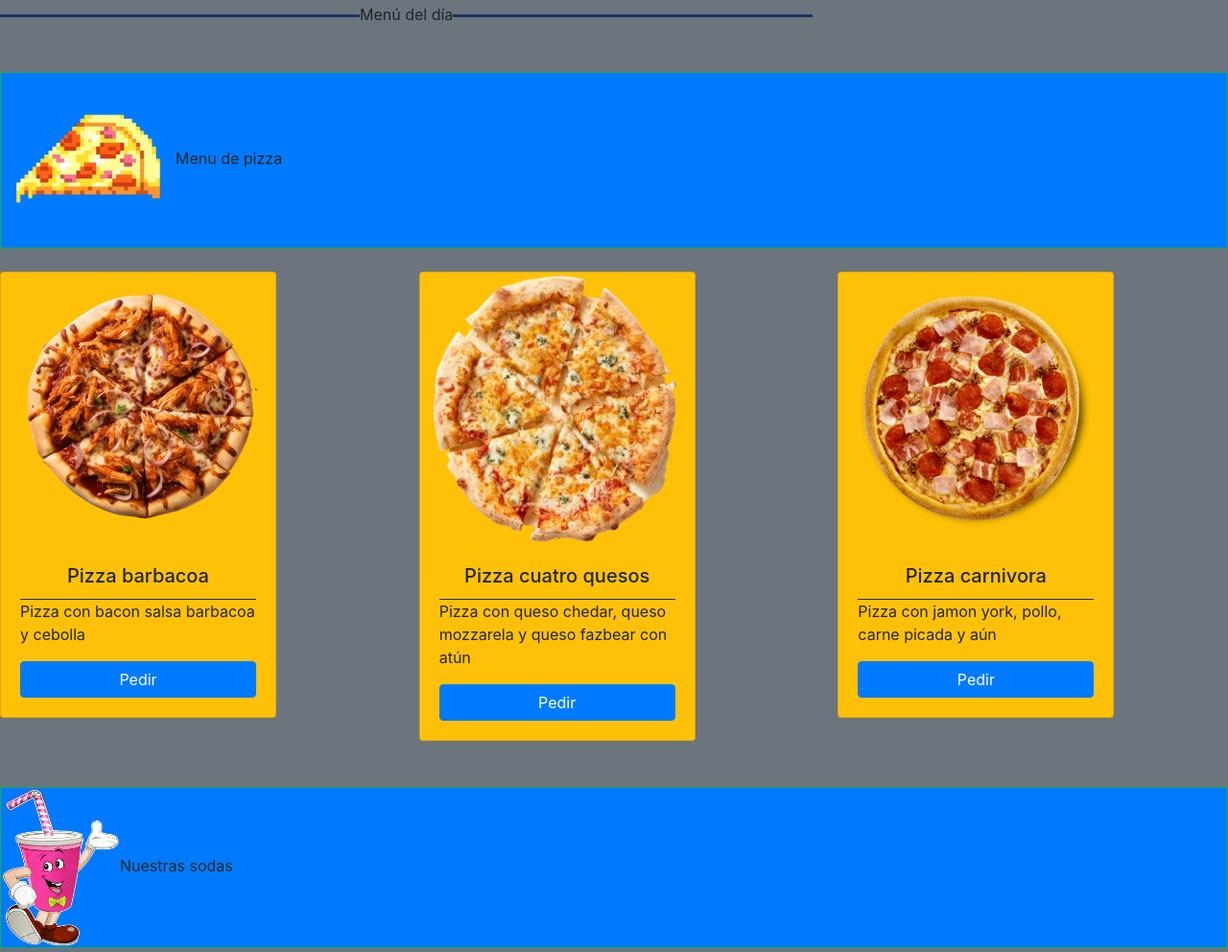
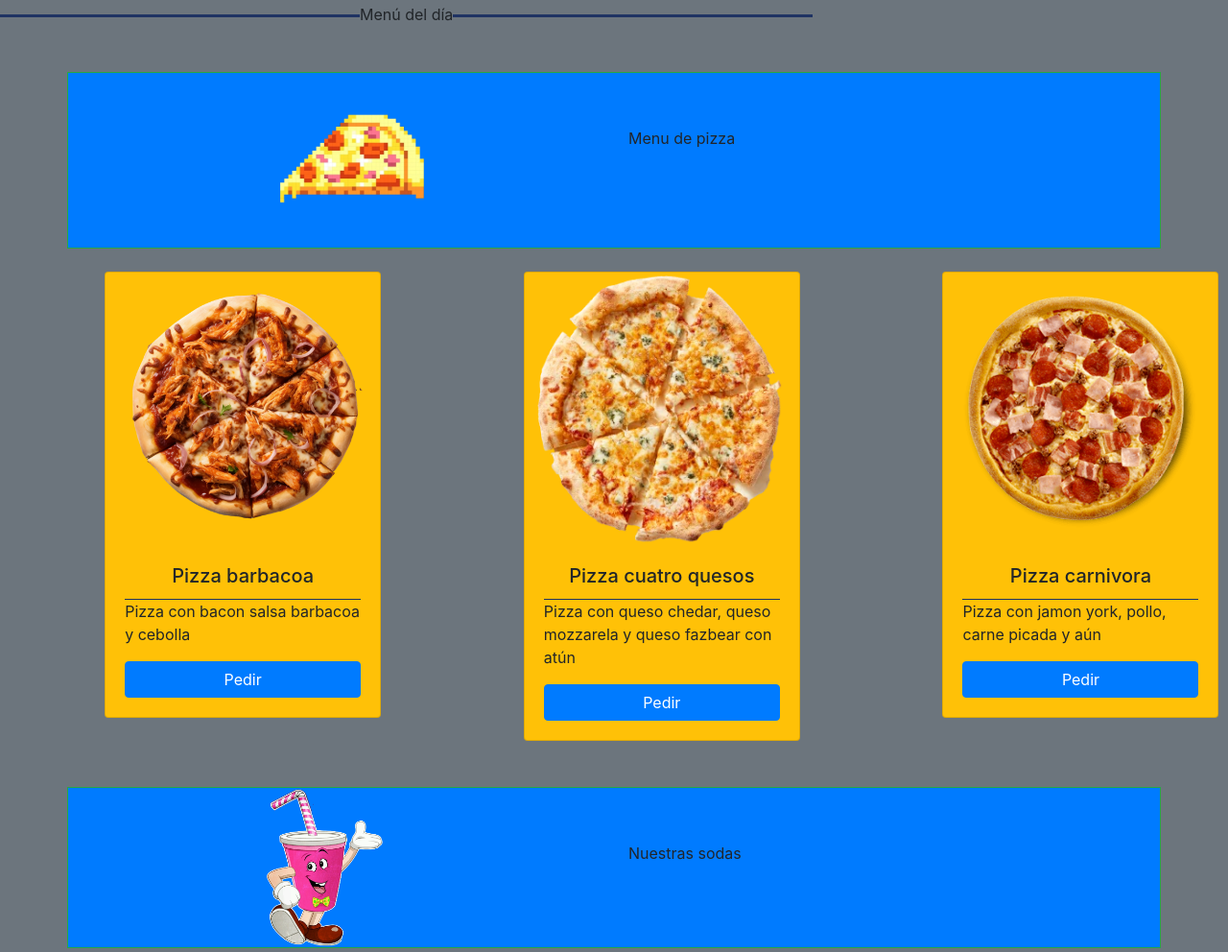
Before and after one commit to MickVillegas/BootstrapEjercicioFInal, a plain HTML site: page comida.html in a window 1280 px wide. Shown: the part 237-1229 px from the top of the page at 96% size. Drawn offline with nearby package versions, Linux system fonts and the light colour scheme.

Commit message:
Add files via upload

```diff
--- a/comida.html
+++ b/comida.html
@@ -57,12 +57,22 @@
 
 <br>
 <br>
+<div class="container justify-content-between bg-primary border border-success rounded-4 border border-4">
+<div class="row">
+  <div class="col-2"></div>
+  <div class="col-2">
+    <img src="./img/Pizza.png" alt="Pizza de 8 bits" width="182px" height="182px">
+  </div>
+  <div class="col-2"></div>
+  <div class="col-4 fs-2"><div class="mt-5 pt-2">Menu de pizza</div></div>
+  <div class="col-1"></div>
+</div>
+</div>
 
-<div class="bg-primary border border-success rounded-4 border border-4 mogra-regular"><img src="./img/Pizza.png" alt="Pizza de 8 bits" width="182px" height="182px">Menu de pizza</div>
 <br>
 <div class="row mogra-regular">
-
-<div class="col">
+<div class="col-1"></div>
+<div class="col-1">
 
 <div class="card bg-warning" style="width: 18rem;">
     <div class="d-flex justify-content-center"><img src="./img/pizzaBarbacoa.png" alt="Pizza Barbacoa" width="275px" height="284px"></div>
@@ -75,8 +85,8 @@
   </div>
 
 </div>
-
-<div class="col">
+<div class="col-3"></div>
+<div class="col-1">
 
     <div class="card bg-warning" style="width: 18rem;">
         <div class="d-flex justify-content-center"><img src="./img/cuatroQuesos.png" alt="Pizza de cuatro quesos" width="275px" height="284px"></div>
@@ -89,8 +99,8 @@
       </div>
 
     </div>
-
-    <div class="col">
+    <div class="col-3"></div>
+    <div class="col-1">
 
         <div class="card bg-warning" style="width: 18rem;">
             <div class="d-flex justify-content-center"><img src="./img/pizzaCarnivora.png" alt="Pizza carnivora" width="275px" height="284px"></div>
@@ -103,12 +113,23 @@
           </div>
 
         </div>
-
+        <div class="col-1"></div>
 </div>
 
 <br>
 <br>
-<div class="bg-primary border border-success rounded-4 border border-4 mogra-regular"><img src="./img/Fiztime.png" alt="Imagen de soda" width="124px" height="166px">Nuestras sodas</div>
+
+<div class="container justify-content-between bg-primary border border-success rounded-4 border border-4">
+  <div class="row">
+    <div class="col-2"></div>
+    <div class="col-2">
+      <img src="./img/Fiztime.png" alt="Imagen de soda" width="124px" height="166px">
+    </div>
+    <div class="col-2"></div>
+    <div class="col-4 fs-2"><div class="mt-5 pt-2">Nuestras sodas</div></div>
+    <div class="col-1"></div>
+  </div>
+  </div>
 <br>
 <div class="row mogra-regular">
 
```
Also changed, not shown: _variables.txt, bootstrap.txt.
